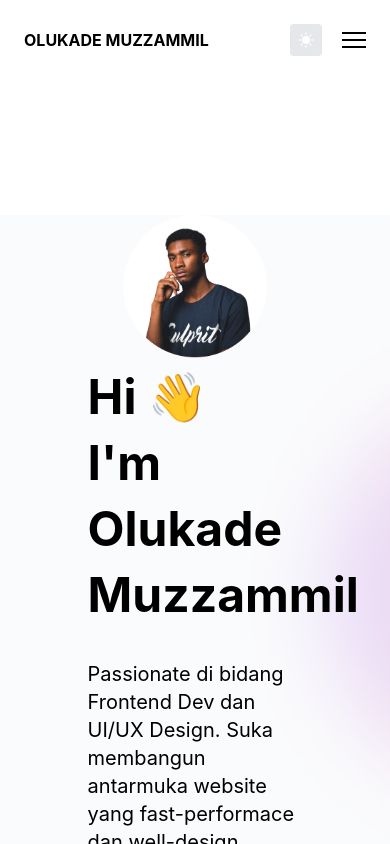
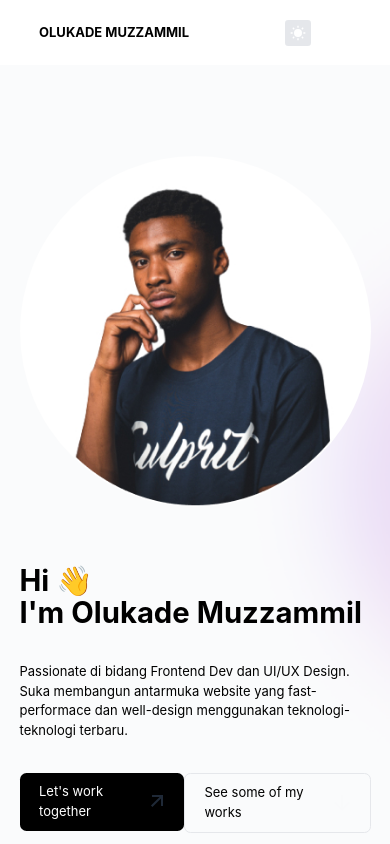
Before and after one commit to olukade01/projects-portfolio, a Next.js app: page / in a window 390 px wide. Built offline with nearby package versions, Linux system fonts and the light colour scheme.

Commit message:
fix: dark mode features

```diff
--- a/components/Button.js
+++ b/components/Button.js
@@ -14,6 +14,7 @@ const Button = ({
   sfont,
   neutral,
   bg,
+  message,
 }) => {
   return (
     <button
@@ -23,19 +24,19 @@ const Button = ({
           : neutral
           ? "bg-[#f5f5f5] dark:bg-transparent dark:border dark:border-[#4F4F4F] py-[8px]"
           : "bg-transparent border border-gray-200 text-[#000] dark:text-white"
-      } ${width ? buttonStyle.width : "max-w-fit"} ${
+      } ${width ? buttonStyle.width : ""} ${
         opacity &&
         "bg-gray-200 dark:bg-[#1F2937] opacity-50 border border-[#fff]"
       } ${
         bg && "dark:border-[#4F4F4F]"
-      } hover:cursor-pointer px-6 py-3 rounded-lg mr-4`}
+      } hover:cursor-pointer px-6 py-3 rounded-lg flex gap-4 `}
     >
       <div className="flex items-center">
         {logo && <div className="mr-3">{logoo}</div>}
         <p
           className={`${font && "font-bold"} ${size && "text-2xl"} ${
             sm && "text-xs"
-          } ${sfont && "font-medium"} text-left grow`}
+          } ${message && "text-sm"} ${sfont && "font-medium"} text-left grow`}
         >
           {text}
         </p>
--- a/components/about/About.js
+++ b/components/about/About.js
@@ -29,9 +29,9 @@ const About = () => {
       id="about"
       className="flex justify-center h-[762px] bg-about dark:bg-dark-about bg-no-repeat bg-cover bg-center"
     >
-      <div className="flex flex-col mt-32 max-w-[600px]">
+      <div className="flex flex-col mt-32 container px-10 max-w-[50rem]">
         <p className="text-lg dark:text-[#B9B9B9]">ABOUT ME</p>
-        <p className="text-[40px] font-bold">A bit about me</p>
+        <p className="text-4xl md:5xl font-bold">A bit about me</p>
         <p className=" dark:text-[#B9B9B9] text-lg mb-12 mt-5">
           Lorem ipsum dolor sit amet, consectetur adipiscing elit. Imperdiet
           nunc ultrices ac mauris, quis erat consequat odio. Pretium aliquet
@@ -40,8 +40,8 @@ const About = () => {
           non. <br /> <br /> Pharetra purus quam mauris malesuada etiam nullam.
           Ultrices nec in massa consequat erat iaculis leo.{" "}
         </p>
-        <div className=" flex">
-          <div className=" mr-16">
+        <div className="flex gap-6 md:gap-16">
+          <div className="">
             <p className="font-bold text-2xl mb-6">Languages</p>
             {langArray.map((lang, i) => (
               <div
--- a/components/contact/Contact.js
+++ b/components/contact/Contact.jsx
@@ -38,29 +38,34 @@ const Contact = ({ theme }) => {
   return (
     <div
       id="contact"
-      className="bg-contact dark:bg-dark-contact bg-no-repeat bg-cover h-[727px]"
+      className="bg-contact dark:bg-dark-contact bg-no-repeat bg-cover h-[58rem]"
     >
-      <div className="pt-28 mx-24 md:mx-[12.9rem]">
-        <div className="bg-gradient-to-r from-[#8B5CF6] to-[#EC4899] p-12 rounded-2xl flex items-center justify-between">
-          <div>
+      <div className="pt-28 container mx-auto">
+        <div className="bg-gradient-to-r from-[#8B5CF6] to-[#EC4899] md:p-12 p-6 mx-3 rounded-2xl flex items-center justify-between">
+          <div className="">
             <p className="text-lg text-[#E5E7EB] dark:text-[#313131]">
               CONTACT
             </p>
             <p className="text-3xl font-bold text-white dark:text-[#1F2937] mb-6">
               Let work together
             </p>
-            <Button opacity font size text="adebayo0209@gmail.com" />
+            <div className="hidden sm:block">
+              <Button message opacity font size text="adebayo0209@gmail.com" />
+            </div>
+            <div className="sm:hidden">
+              <Button message opacity font size text="message" />
+            </div>
           </div>
-          <div className="flex w-[152px] h-[152px] rounded-full justify-center items-center bg-opacity-50 bg-white">
-            <Image src={Image1} alt="img" />
+          <div className=" p-4 rounded-full bg-opacity-50 bg-white">
+            <Image className="" src={Image1} alt="img" />
           </div>
         </div>
         <div className="p-12">
-          <p className=" text-lg mb-2">SOCIALS</p>
-          <div className="flex flex-wrap gap-10">
+          <p className="text-lg mb-2">SOCIALS</p>
+          <div className="md:flex bg-purple-300 gap-8">
             {contactArray.map((contact, index) => (
               <a
-                className="w-[588px]"
+                className=""
                 href={`${
                   index === 0
                     ? "https://github.com/olukade01"
--- a/components/introduction/Introduction.js
+++ b/components/introduction/Introduction.js
@@ -6,30 +6,26 @@ import ProfilePic from "../../public/assets/images/profilePic.jpg";
 
 const Introduction = ({ theme }) => {
   return (
-    <div className="bg-intro bg-white dark:bg-dark-intro bg-no-repeat bg-cover bg-center h-[754px]">
-      <div className="md:mx-[12.9rem]">
-        <div
-          className="
-      flex justify-between  flex-col sm:flex-row items-center bg-hero-pattern mt-[135px] px-4 sm:px-0
-      "
-        >
-          <div className="w-[60%] order-3">
-            <h1 className=" leading-snug font-bold text-5xl">
+    <div className="bg-intro dark:bg-dark-intro bg-no-repeat bg-cover bg-center ">
+      <div className="container mx-auto flex flex-col-reverse md:flex-row md:justify-between items-center pt-28 md:pt-40 pb-20 px-6 gap-16">
+        <div className="flex flex-col md:w-1/2 space-y-10">
+          <h1 className="md:leading-snug font-bold text-left text-4xl md:text-5xl">
             Hi 👋
             <br /> I&apos;m Olukade Muzzammil
           </h1>
-            <p className="max-w-lg text-xl mt-8 mb-12">
+          <p className="max-w-xl">
             Passionate di bidang Frontend Dev dan UI/UX Design. Suka membangun
             antarmuka website yang fast-performace dan well-design menggunakan
             teknologi-teknologi terbaru.
           </p>
-            <div className="flex">
-              <a href="#contact" className="w-[235px]">
+          <div className="flex justify-between max-w-lg md:flex-row">
+            <a href="#contact" className="max-w-[50rem]">
               <Button
+                // width
                 icon
                 iconn={
                   theme === "light" ? (
-                      <UpArrow />
+                    <UpArrow className="" />
                   ) : (
                     <UpArrow color="#1F2937" />
                   )
@@ -38,7 +34,7 @@ const Introduction = ({ theme }) => {
                 text="Let's work together"
               />
             </a>
-              <a href="#projects" className="w-[260px]">
+            <a href="#projects" className="">
               <Button
                 icon
                 bg
@@ -54,14 +50,13 @@ const Introduction = ({ theme }) => {
             </a>
           </div>
         </div>
-          <div className="w-[40%] order-1">
+        <div className="">
           <Image
             className="rounded-full"
             src={ProfilePic}
             alt="profile pic"
-              width={""}
+            // width={''}
           />
-          </div>
         </div>
       </div>
     </div>
--- a/components/navigation/Navigation.jsx
+++ b/components/navigation/Navigation.jsx
@@ -6,7 +6,7 @@ import styles from "../../styles/utils.module.css";
 const Navigation = ({ setTheme, theme }) => {
   const [isOpen, setIsOpen] = useState(false);
   return (
-    <nav className="container mx-auto p-6">
+    <nav className="md:container  md:mx-auto p-6 px-12 md:p-6">
       <div className="flex items-center justify-between">
         <div className="font-bold">OLUKADE MUZZAMMIL</div>
         <div className="flex items-center md:gap-8 gap-5">
@@ -27,20 +27,40 @@ const Navigation = ({ setTheme, theme }) => {
             } md:hidden focus:outline-none`}
             onClick={() => setIsOpen((prev) => !prev)}
           >
-            <span className={styles.hamburgerTop}></span>
-            <span className={styles.hamburgerMiddle}></span>
-            <span className={styles.hamburgerBottom}></span>
+            <span
+              className={`${styles.hamburgerTop} ${
+                theme === "light" ? "bg-black" : "bg-white"
+              }`}
+            ></span>
+            <span
+              className={`${styles.hamburgerMiddle} ${
+                theme === "light" ? "bg-black" : "bg-white"
+              }`}
+            ></span>
+            <span
+              className={`${styles.hamburgerBottom} ${
+                theme === "light" ? "bg-black" : "bg-white"
+              }`}
+            ></span>
           </button>
         </div>
       </div>
       <div
         className={`${
           isOpen ? "mr-0" : "-mr-64"
-        } md:hidden right-6 rounded-md top-0 space-y-6 flex flex-col items-center mt-16 fixed bg-gray-200 max-w-md font-bold p-5 px-8 z-10 transition-all duration-500 drop-shadow-lg`}
+        } md:hidden right-6 rounded-md top-0 space-y-6 flex flex-col items-center mt-20 fixed ${
+          theme === "light" ? "bg-white" : "bg-footer"
+        }  max-w-md font-bold p-5 px-8 z-10 transition-all duration-500 drop-shadow-sm`}
       >
-        <a href="#about">About</a>
-        <a href="#projects">Work</a>
-        <a href="#contact">Contact</a>
+        <a href="#about" onClick={() => setIsOpen(false)}>
+          About
+        </a>
+        <a href="#projects" onClick={() => setIsOpen(false)}>
+          Work
+        </a>
+        <a href="#contact" onClick={() => setIsOpen(false)}>
+          Contact
+        </a>
       </div>
     </nav>
   );
--- a/components/projects/Project.js
+++ b/components/projects/Project.js
@@ -10,12 +10,12 @@ const buttonTextArray = [
 
 const Project = ({ alt, src, text1, text2 }) => {
   return (
-    <div className="mt-12 mr-6 border-2 border-[#E5E7EB] dark:border-[#313131]  bg-project dark:bg-[#1F2937] p-6 rounded-[32px] ">
-      <div className="mb-8 flex justify-center items-center bg-[#F5F5F5] opacity-80 min-h-[350px] rounded-[32px]">
+    <div className=" mr-6 border-2 border-[#E5E7EB] dark:border-[#313131]  bg-project dark:bg-[#1F2937] p-6 rounded-[32px] ">
+      <div className="mb-8 flex justify-center items-center bg-[#F5F5F5] opacity-80 h-[20rem] md:h-[25rem] rounded-[32px]">
         <Image alt={alt} src={src} />
       </div>
       <p className="font-medium text-2xl mb-4">{text1}</p>
-      <p className="text-[17px] opacity-60 mb-4">{text2}</p>
+      <p className="opacity-60 mb-4">{text2}</p>
       <div className="flex">
         {buttonTextArray.map(({ text }, index) => (
           <Button key={index} neutral sm sfont text={text} />
--- a/components/projects/Projects.js
+++ b/components/projects/Projects.js
@@ -48,33 +48,50 @@ const projectArray = [
 
 const Projects = ({ theme }) => {
   const ref = useRef();
-  const responsive = {
-    superLargeDesktop: {
-      breakpoint: { max: 4000, min: 3000 },
-      items: 3,
-    },
-    desktop: {
-      breakpoint: { max: 3000, min: 1024 },
-      items: 3,
-    },
-    tablet: {
-      breakpoint: { max: 1024, min: 464 },
-      items: 2,
-    },
-    mobile: {
-      breakpoint: { max: 464, min: 0 },
-      items: 1,
-    },
+  var settings = {
+    infinite: false,
+    speed: 500,
+    slidesToShow: 2.5,
+    slidesToScroll: 1,
+    swipeToSlide: true,
+    draggable: true,
+    // initialSlide: 0,
+    arrows: false,
+    responsive: [
+      {
+        breakpoint: 1200,
+        settings: {
+          slidesToShow: 1.5,
+          slidesToScroll: 1,
+        },
+      },
+      {
+        breakpoint: 1008,
+        settings: {
+          slidesToShow: 1.5,
+          slidesToScroll: 1,
+        },
+      },
+      {
+        breakpoint: 600,
+        settings: {
+          slidesToShow: 1,
+          slidesToScroll: 1,
+        },
+      },
+    ],
   };
   return (
     <div
       id="projects"
-      className="bg-projects dark:bg-dark-projects bg-no-repeat bg-cover bg-center h-[880px]"
+      className="bg-projects dark:bg-dark-projects bg-no-repeat bg-cover bg-center py-[2rem] md:h-[60rem]"
     >
-      <div className="pt-20 mx-24 md:mx-[12.9rem]">
-        <p className="text-lg dark:text-[#B9B9B9]">FEATURED PROJECTS</p>
-        <div className="flex justify-between">
-          <p className="text-[40px] font-bold">Stuff I&#39;ve Worked On 📁</p>
+      <div className="md:ml-40 ml-10">
+        <p className="text-lg mb-4 dark:text-[#B9B9B9]">FEATURED PROJECTS</p>
+        <div className="flex justify-between pr-6 md:pr-10 items-center">
+          <p className="text-4xl md:text-4xl font-bold">
+            Stuff I&#39;ve Worked On 📁
+          </p>
           <div className="flex">
             <div
               className="cursor-pointer w-10 h-10 rounded-md flex justify-center items-center border border-gray-300 dark:border-[#4F4F4F]"
@@ -94,26 +111,8 @@ const Projects = ({ theme }) => {
             </div>
           </div>
         </div>
-        <div className=" w-[115.5%]">
-          {/* <Carousel
-            ref={handleCarouselClick}
-            swipeable={true}
-            draggable={true}
-            customTransition="all .5"
-            transitionDuration={500}
-            itemClass="margin-right"
-            showDots={false}
-            arrows={false}
-            responsive={responsive}
-            // slidesToSlide={2}
-          > */}
-          <Slider
-            ref={ref}
-            // responsive={responsive}
-            arrows={false}
-            slidesToShow={1}
-            centerMode={true}
-          >
+        <div className="mt-12">
+          <Slider ref={ref} {...settings}>
             {projectArray.map(({ title, desc, alt, img }, index) => (
               <Project
                 key={index}
--- a/styles/globals.css
+++ b/styles/globals.css
@@ -22,8 +22,8 @@ a {
   height: 0;
   width: 0;
 }
-/* @media (max-width:750px) {
+@media (max-width:750px) {
   :root{
-    font-size: 10px;
+    font-size: 13px;
   }
-} */
+}
--- a/styles/utils.module.css
+++ b/styles/utils.module.css
@@ -34,7 +34,6 @@
   left: 0;
   width: 24px;
   height: 2px;
-  background-color: #000;
   transition: all 0.5s;
   transform: rotate(0);
 }
@@ -46,7 +45,6 @@
 }
 .open{
   transform: rotate(90deg)
-  /* translateY(0px) */
 }
 .open .hamburgerTop{
   transform: rotate(45deg)
```
Lines whose indentation alone changed are shown as unchanged.
